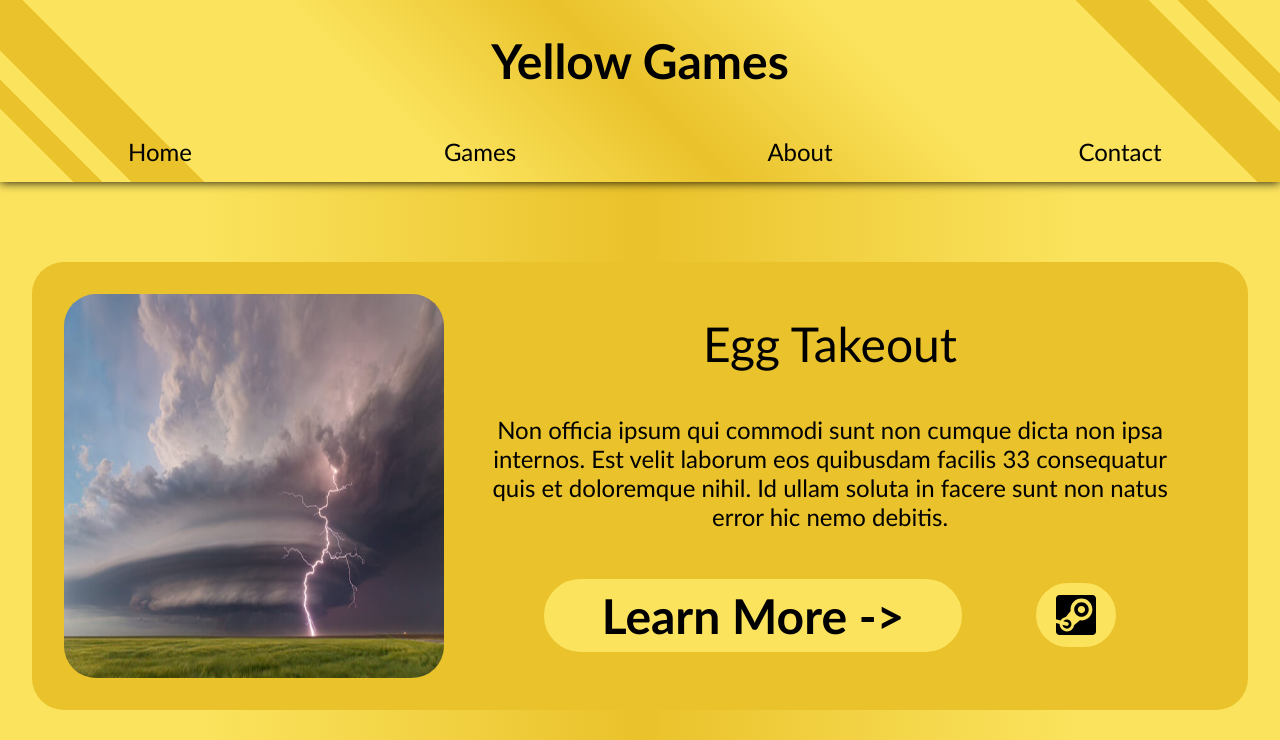
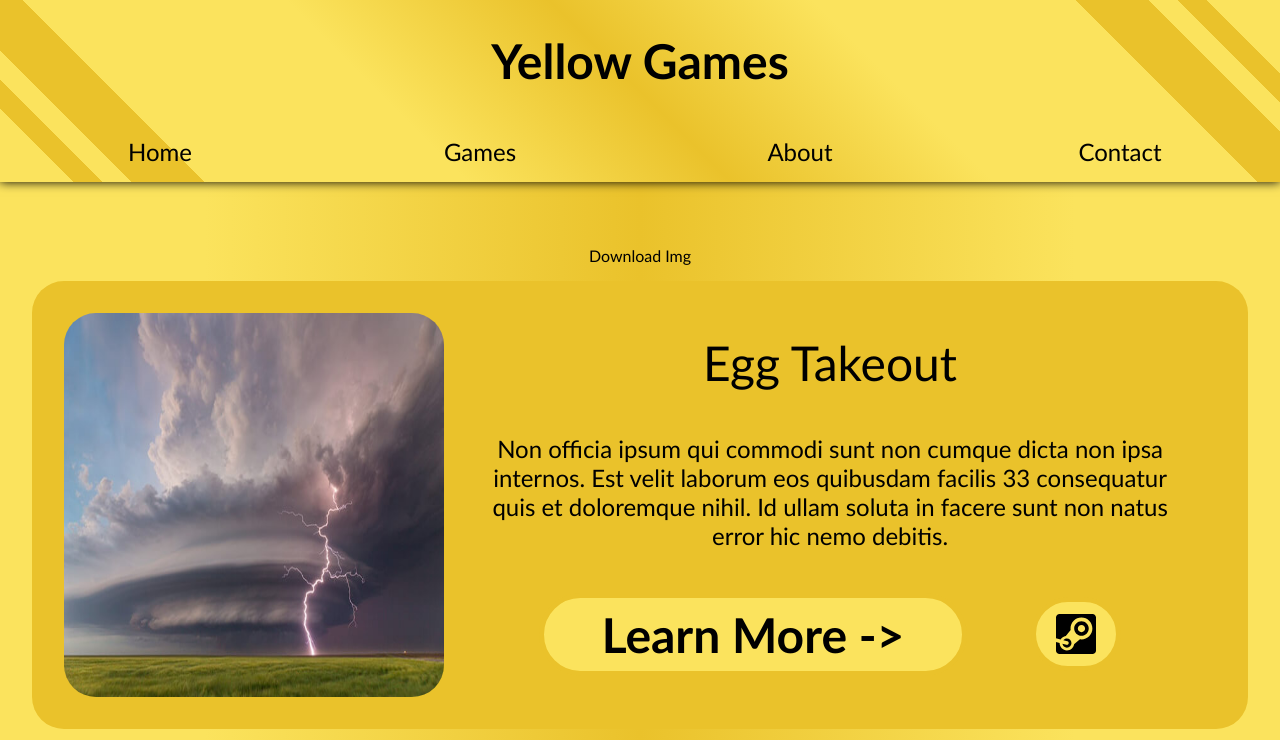
Before and after one commit to Yellow-Games/Portfolio, a plain HTML site: page games.html in a window 1280 px wide. Shown: the top 740 px of the page. Drawn offline with Linux system fonts and the light colour scheme.

Commit message:
testing download

```diff
--- a/games.html
+++ b/games.html
@@ -15,6 +15,7 @@
 			<a href="mailto:scottiben08@gmail.com" id="right-nav-item" class="nav-item">Contact</a>
 		</nav>
 		<main class="main-display">
+			<a href="supercell.png" download>Download Img</a>
 			<div class="game-display">
 				<img src="supercell.png" alt="Game Image">
 				<div class="game-info">
```
